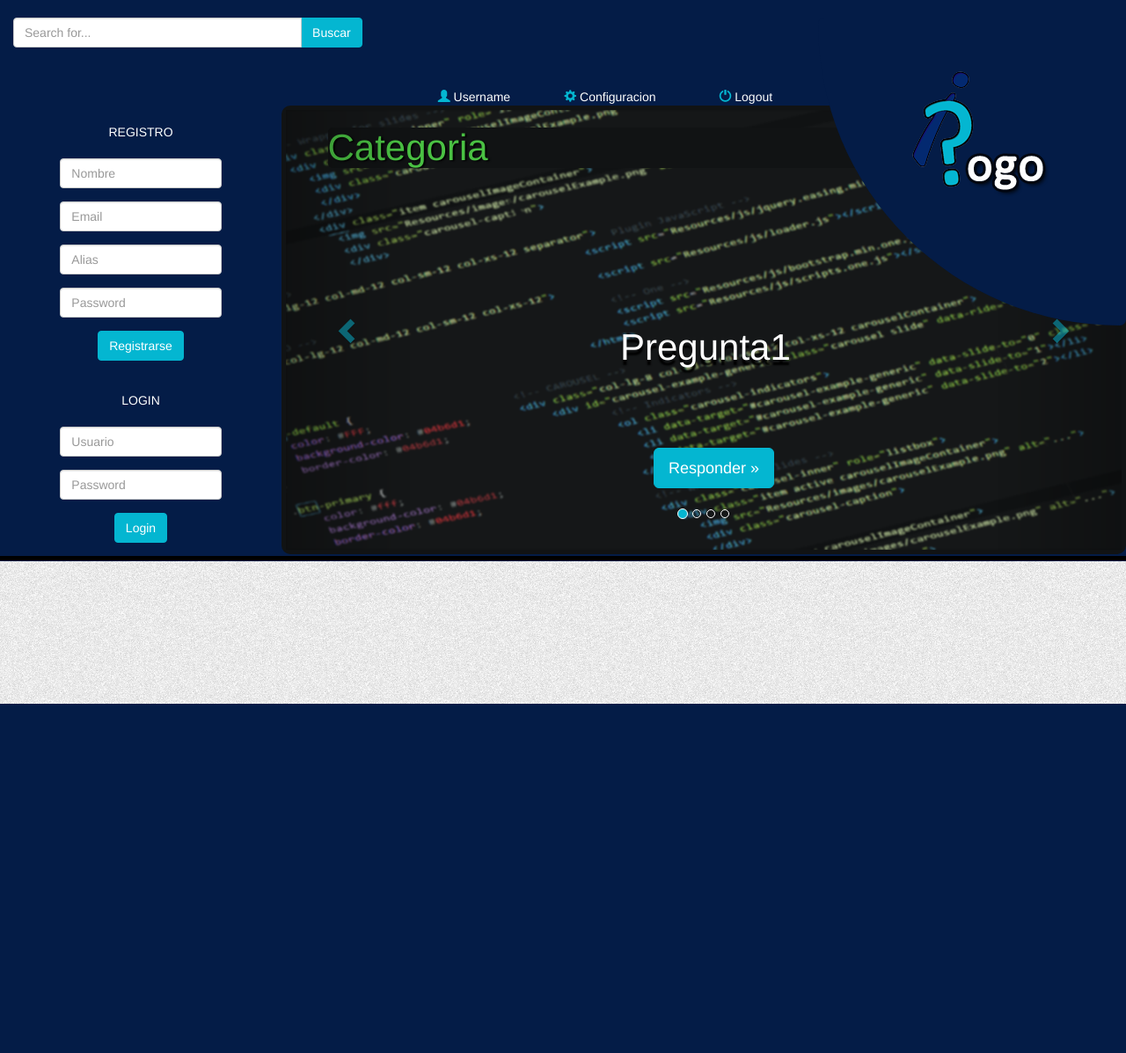
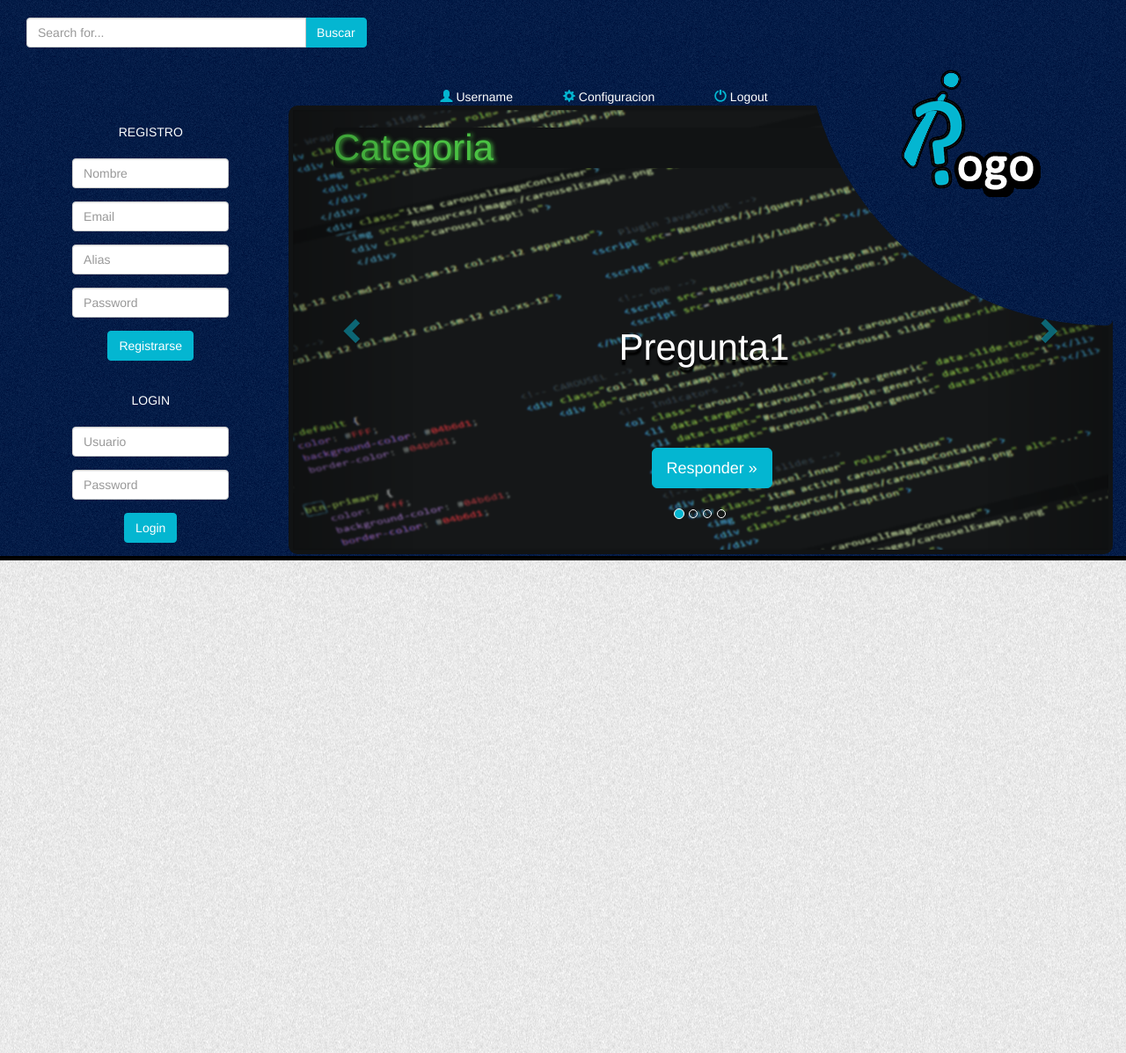
Before and after one commit to msantanagonzalez/rogo, a PHP site: page / in a window 1280 px wide. Shown: the whole page at 88% size. Before the commit the page ends 800 px from the top, so only its background shows below. Run offline with PHP 8.4, Linux system fonts and the light colour scheme.

Commit message:
Added new view

```diff
--- a/www/Resources/css/styles.css
+++ b/www/Resources/css/styles.css
@@ -17,18 +17,31 @@ color: #04b6d1;
   background: url(../images/noiseBody.png) repeat center center;
 }
 
-
+.headerNoise{
+  background: url(../images/noiseHeader.png) repeat center center;
+}
 /* ------------------------- CONTAINERS STYLES  -----------------------*/
 .headContainer {
   padding-top: 20px;
   background-color: #041c47;
 }
 
-.iconsContainer{
+.buscarContainer{
+  padding-bottom: 10px;
+}
+
+.indexIconsContainer{
   text-align: center;
   padding-top: 80px;
   padding-left: 50px;
   padding-right: 50px;
+}
+
+.iconsContainer{
+  text-align: center;
+  padding-top: 15px;
+  padding-left: 0px;
+  padding-right: 0px;
 }
 
 .singleIconContainer{
@@ -36,10 +49,18 @@ color: #04b6d1;
   padding-right: 0;
 }
 
-.logoContainer {
+.indexLogoContainer {
   position: absolute;
   top: 50%;
   right: 0;
+  z-index: 10;
+}
+
+.logoContainer {
+  position: absolute;
+  top: 0;
+  right: 0;
+  text-align: right;
   z-index: 10;
 }
 
@@ -73,12 +94,26 @@ color: #04b6d1;
   background-color: black;
 }
 
-.circle{
+.indexCircle{
   width: 350px;
   height: 350px;
   position: absolute;
   top: 0px;
   right: 0px;
+  background: url(../images/noiseHeader.png) repeat center center;
+  background-color: #041c47;
+  border-radius: 10px 10px 10px 500px;
+  /*border-radius: 500px;*/
+  z-index: 9;
+}
+
+.circle{
+  width: 250px;
+  height: 250px;
+  position: absolute;
+  top: 0px;
+  right: -20px;
+  background: url(../images/noiseHeader.png) repeat center center;
   background-color: #041c47;
   border-radius: 10px 10px 10px 500px;
   /*border-radius: 500px;*/
@@ -103,7 +138,8 @@ color: #04b6d1;
   padding-bottom:0px;
   color: #4ac143;
   text-align: left;
-  text-shadow: 2px 1px 2px #000;
+  /*text-shadow: 2px 1px 2px #000;*/
+  text-shadow: 2px 1px 5px #4ac143;
 }
 
 .carousel-caption h1{
--- a/www/index.php
+++ b/www/index.php
@@ -20,11 +20,16 @@
   </head>
   <body class="bodyNoise">
     <div class="container-fluid">
-
-      <div class="row headContainer">
+     <div class="row">
+        <!-- CABECERA -->
+        <div class="col-lg-12 col-md-12 col-sm-12 col-xs-12 headContainer headerNoise">
           <!-- BUSCAR + LOGO -->
           <div class="col-lg-12 col-md-12 col-sm-12 col-xs-12">
             <div class="row">
+              <!-- LOGO -->
+              <div class="col-lg-3 col-md-3 col-sm-12 col-xs-12 text-center visible-sm visible-xs">
+                <img src="Resources/images/logo1.png" alt="...">
+              </div>
               <!-- BUSCAR -->
               <div class="col-lg-4 col-md-4 col-sm-12 col-xs-12">
                 <div class="input-group">
@@ -35,7 +40,7 @@
                 </div>
               </div>
               <!-- USUARIO -->
-            <div class="col-lg-5 col-md-5 col-sm-12 col-xs-12 iconsContainer">
+              <div class="col-lg-5 col-md-5 col-sm-12 col-xs-12 indexIconsContainer">
                 <div class="row">
                   <div class="col-lg-4 col-md-4 col-sm-12 col-xs-12 singleIconContainer">
                     <span class="glyphicon glyphicon-user lightBlue" aria-hidden="true"></span>
@@ -52,9 +57,9 @@
                 </div>
               </div>
               <!-- LOGO -->
-            <div class="circle">
+              <div class="indexCircle visible-lg visible-md">
               </div>
-            <div class="col-lg-3 col-md-3 col-sm-12 col-xs-12 logoContainer text-center">
+              <div class="col-lg-3 col-md-3 col-sm-12 col-xs-12 indexLogoContainer text-center visible-lg visible-md">
                 <img src="Resources/images/logo1.png" alt="...">
               </div>
             </div>
@@ -188,17 +193,43 @@
               </div>
             </div>
           </div>
-
+        </div>
         <!-- SEPARADOR -->
         <div class="col-lg-12 col-md-12 col-sm-12 col-xs-12 separator">
         </div>
-
         <!-- CONTENIDO -->
         <div class="col-lg-12 col-md-12 col-sm-12 col-xs-12">
+          <BR>
+          <BR>
+          <BR>
+          <BR>
+            <BR>
+            <BR>
+            <BR>
+            <BR>
+              <BR>
+              <BR>
+              <BR>
+              <BR>
+                <BR>
+                <BR>
+                <BR>
+                <BR>
+                  <BR>
+                  <BR>
+                  <BR>
+                  <BR>
+                    <BR>
+                    <BR>
+                    <BR>
+                    <BR>
+                      <BR>
+                      <BR>
+                      <BR>
+                      <BR>
         </div>
-
       </div>
-
+    </div>
   </body>
   <!-- jQuery -->
       <script src="Resources/js/jquery.js"></script>
@@ -209,9 +240,6 @@
       <!-- Plugin JavaScript -->
       <script src="Resources/js/jquery.easing.min.js"></script>
 
-      <script src="Resources/js/loader.js"></script>
-
       <!-- One -->
       <script src="Resources/js/bootstrap.min.one.js"></script>
-      <script src="Resources/js/scripts.one.js"></script>
 </html>
```
Also changed, not shown: www/Resources/js/loader.js (deleted, +0 -71 lines), www/Resources/js/scripts.one.js (deleted, +0 -99 lines), www/question.php (added, +85 -0 lines), www/Resources/images/logo1.png, www/Resources/images/noiseHeader.png (added). Lines whose indentation alone changed are shown as unchanged.
